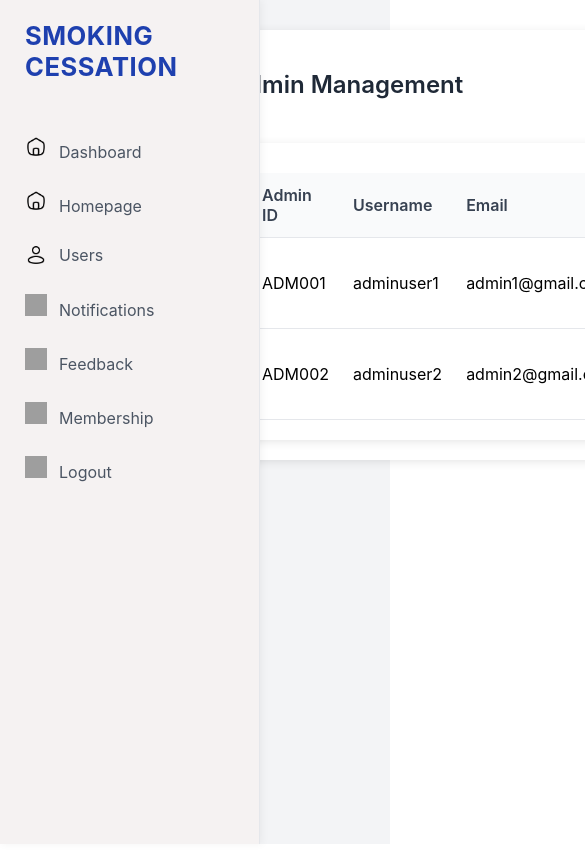
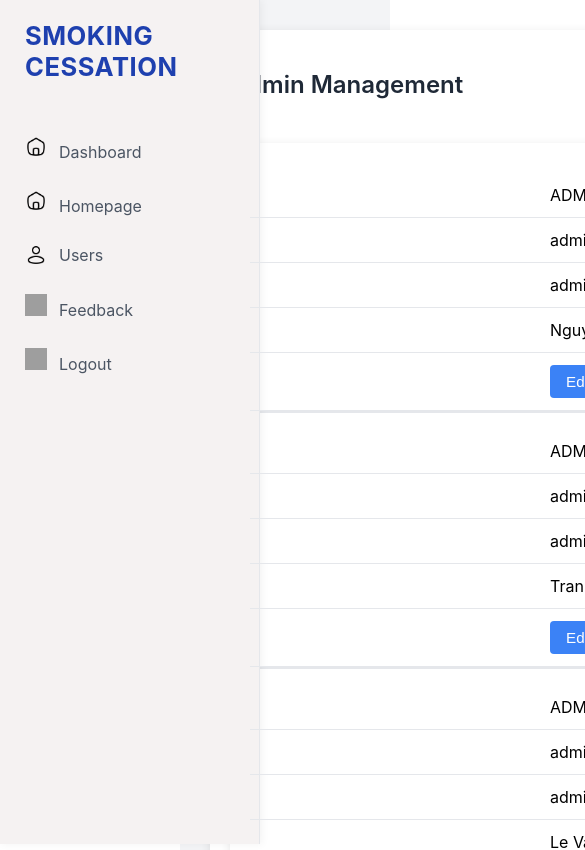
Before and after one commit to TuaaanAnhNguyen/SWP391-SU25-FE, an Angular app in the folder smoking-cessation/: page /admin-dashboard/admins in a window 390 px wide. Shown: the top 850 px of the page, 585 px wide, since content can reach past the window. Built offline with nearby package versions, Linux system fonts and the light colour scheme; grey boxes are pictures that could not be loaded.

Commit message:
update admin-admins
admin-members is in progress

```diff
--- a/smoking-cessation/src/app/admin-dashboard/admins/admin-admins.css
+++ b/smoking-cessation/src/app/admin-dashboard/admins/admin-admins.css
@@ -26,7 +26,9 @@
   transition: background 0.2s;
 }
 
-.add-admin-btn img, .delete-button img, .edit-button img {
+.add-admin-btn img,
+.delete-button img,
+.edit-button img {
   width: 22px;
   height: 22px;
 }
@@ -38,7 +40,7 @@
 .admins-table-wrapper {
   background: #fff;
   border-radius: 8px;
-  box-shadow: 0 2px 10px rgba(0,0,0,0.1);
+  box-shadow: 0 2px 10px rgba(0, 0, 0, 0.1);
   padding: 20px;
   margin-top: 10px;
 }
@@ -92,3 +94,56 @@
 .delete-button:hover {
   background-color: #c81e1e;
 }
+
+.table-responsive {
+  width: 100%;
+  overflow-x: auto;
+}
+
+.admins-table {
+  width: 100%;
+  border-collapse: collapse;
+  margin-top: 10px;
+  min-width: 600px;
+}
+
+@media (max-width: 700px) {
+
+  .admins-table,
+  .admins-table thead,
+  .admins-table tbody,
+  .admins-table th,
+  .admins-table td,
+  .admins-table tr {
+    display: block;
+    width: 100%;
+  }
+
+  .admins-table thead {
+    display: none;
+  }
+
+  .admins-table tr {
+    margin-bottom: 1rem;
+    border-bottom: 2px solid #e5e7eb;
+  }
+
+  .admins-table td {
+    position: relative;
+    padding-left: 50%;
+    text-align: left;
+    border: none;
+    border-bottom: 1px solid #e5e7eb;
+  }
+
+  .admins-table td:before {
+    position: absolute;
+    left: 1rem;
+    top: 0.75rem;
+    width: 45%;
+    white-space: nowrap;
+    font-weight: bold;
+    color: #374151;
+    content: attr(data-label);
+  }
+}
--- a/smoking-cessation/src/app/admin-dashboard/admins/admin-admins.html
+++ b/smoking-cessation/src/app/admin-dashboard/admins/admin-admins.html
@@ -17,21 +17,11 @@
       </tr>
     </thead>
     <tbody>
-      <tr>
-        <td>ADM001</td>
-        <td>adminuser1</td>
-        <td>admin1&#64;gmail.com</td>
-        <td>Nguyen Van A</td>
-        <td>
-          <button class="action-button edit-button">Edit</button>
-          <button class="action-button delete-button">Delete</button>
-        </td>
-      </tr>
-      <tr>
-        <td>ADM002</td>
-        <td>adminuser2</td>
-        <td>admin2&#64;gmail.com</td>
-        <td>Tran Thi B</td>
+      <tr *ngFor="let admin of admins">
+        <td>{{ admin.id }}</td>
+        <td>{{ admin.username }}</td>
+        <td>{{ admin.email }}</td>
+        <td>{{ admin.fullName }}</td>
         <td>
           <button class="action-button edit-button">Edit</button>
           <button class="action-button delete-button">Delete</button>
--- a/smoking-cessation/src/app/admin-dashboard/admins/admin-admins.ts
+++ b/smoking-cessation/src/app/admin-dashboard/admins/admin-admins.ts
@@ -1,15 +1,40 @@
 import { Component } from '@angular/core';
 import { CommonModule } from '@angular/common';
-import { RouterLink } from '@angular/router';
+
+interface Admin {
+  id: string;
+  username: string;
+  email: string;
+  fullName: string;
+}
 
 @Component({
   selector: 'app-admin-admins',
   standalone: true,
-  imports: [CommonModule, RouterLink],
+  imports: [CommonModule],
   templateUrl: './admin-admins.html',
   styleUrls: ['./admin-admins.css'],
 })
 
 export class AdminAdmins {
-
+  admins: Admin[] = [
+    {
+      id: 'ADM001',
+      username: 'adminuser1',
+      email: 'admin1@gmail.com',
+      fullName: 'Nguyen Van A',
+    },
+    {
+      id: 'ADM002',
+      username: 'adminuser2',
+      email: 'admin2@gmail.com',
+      fullName: 'Tran Thi B',
+    },
+    {
+      id: 'ADM003',
+      username: 'adminuser3',
+      email: 'admin3@gmail.com',
+      fullName: 'Le Van C',
+    },
+  ];
 }
--- a/smoking-cessation/src/app/admin-dashboard/members/admin-members.css
+++ b/smoking-cessation/src/app/admin-dashboard/members/admin-members.css
@@ -0,0 +1,149 @@
+.members-header {
+  display: flex;
+  justify-content: space-between;
+  align-items: center;
+  margin-bottom: 24px;
+}
+
+.members-header h2 {
+  font-size: 1.5rem;
+  color: #1f2937;
+  font-weight: 600;
+}
+
+.add-admin-btn {
+  display: flex;
+  align-items: center;
+  background-color: #2563eb;
+  color: #fff;
+  border: none;
+  border-radius: 4px;
+  padding: 10px 20px;
+  font-size: 1rem;
+  font-weight: 500;
+  cursor: pointer;
+  gap: 8px;
+  transition: background 0.2s;
+}
+
+.add-admin-btn img,
+.delete-button img,
+.edit-button img {
+  width: 22px;
+  height: 22px;
+}
+
+.add-admin-btn:hover {
+  background-color: #1e40af;
+}
+
+.members-table-wrapper {
+  background: #fff;
+  border-radius: 8px;
+  box-shadow: 0 2px 10px rgba(0, 0, 0, 0.1);
+  padding: 20px;
+  margin-top: 10px;
+}
+
+.members-table {
+  width: 100%;
+  border-collapse: collapse;
+  margin-top: 10px;
+}
+
+.members-table th,
+.members-table td {
+  padding: 12px;
+  text-align: left;
+  border-bottom: 1px solid #e5e7eb;
+}
+
+.members-table th {
+  background: #f9fafb;
+  font-weight: 600;
+  color: #374151;
+}
+
+.members-table tbody tr:hover {
+  background-color: #f3f4f6;
+}
+
+.action-button {
+  padding: 8px 16px;
+  border: none;
+  border-radius: 4px;
+  cursor: pointer;
+  font-size: 0.95rem;
+  margin-right: 6px;
+}
+
+.edit-button {
+  background-color: #3b82f6;
+  color: #fff;
+}
+
+.edit-button:hover {
+  background-color: #2563eb;
+}
+
+.delete-button {
+  background-color: #ef4444;
+  color: #fff;
+}
+
+.delete-button:hover {
+  background-color: #c81e1e;
+}
+
+.table-responsive {
+  width: 100%;
+  overflow-x: auto;
+}
+
+.members-table {
+  width: 100%;
+  border-collapse: collapse;
+  margin-top: 10px;
+  min-width: 600px;
+}
+
+@media (max-width: 700px) {
+
+  .members-table,
+  .members-table thead,
+  .members-table tbody,
+  .members-table th,
+  .members-table td,
+  .members-table tr {
+    display: block;
+    width: 100%;
+  }
+
+  .members-table thead {
+    display: none;
+  }
+
+  .members-table tr {
+    margin-bottom: 1rem;
+    border-bottom: 2px solid #e5e7eb;
+  }
+
+  .members-table td {
+    position: relative;
+    padding-left: 50%;
+    text-align: left;
+    border: none;
+    border-bottom: 1px solid #e5e7eb;
+  }
+
+  .members-table td:before {
+    position: absolute;
+    left: 1rem;
+    top: 0.75rem;
+    width: 45%;
+    white-space: nowrap;
+    font-weight: bold;
+    color: #374151;
+    content: attr(data-label);
+  }
+}
--- a/smoking-cessation/src/app/admin-dashboard/members/admin-members.ts
+++ b/smoking-cessation/src/app/admin-dashboard/members/admin-members.ts
@@ -1,16 +1,41 @@
-
 import { Component } from '@angular/core';
 import { CommonModule } from '@angular/common';
 import { RouterLink } from '@angular/router';
 
+interface Member {
+  id: string;
+  username: string;
+  email: string;
+  fullName: string;
+}
+
 @Component({
   selector: 'app-admin-members',
   standalone: true,
-  imports: [CommonModule, RouterLink],
+  imports: [CommonModule],
   templateUrl: './admin-members.html',
   styleUrls: ['./admin-members.css'],
 })
 
 export class AdminMembers {
-
+  members: Member[] = [
+    {
+      id: 'MB001',
+      username: 'member1',
+      email: 'member1@gmail.com',
+      fullName: 'Nguyen Van D',
+    },
+    {
+      id: 'MB002',
+      username: 'member2',
+      email: 'member2@gmail.com',
+      fullName: 'Tran Thi E',
+    },
+    {
+      id: 'MB003',
+      username: 'member3',
+      email: 'member3@gmail.com',
+      fullName: 'Le Van F',
+    },
+  ];
 }
--- a/smoking-cessation/src/app/sidebar/sidebar.html
+++ b/smoking-cessation/src/app/sidebar/sidebar.html
@@ -55,7 +55,7 @@
         </li>
       </ul>
     </li>
-    <li class="sidebar-menu-item">
+    <!-- <li class="sidebar-menu-item">
       <a [routerLink]="['/admin-dashboard', 'notifications']">
         <img
           src="https://cdn.jsdelivr.net/npm/lucide-static@latest/icons/bell.svg"
@@ -64,7 +64,7 @@
         />
         <span>Notifications</span>
       </a>
-    </li>
+    </li> -->
     <li class="sidebar-menu-item">
       <a [routerLink]="['/admin-dashboard', 'feedback']">
         <img
@@ -75,7 +75,7 @@
         <span>Feedback</span>
       </a>
     </li>
-    <li class="sidebar-menu-item">
+    <!-- <li class="sidebar-menu-item">
       <a [routerLink]="['/admin-dashboard', 'membership']">
         <img
           src="https://cdn.jsdelivr.net/npm/lucide-static@latest/icons/credit-card.svg"
@@ -84,7 +84,7 @@
         />
         <span>Membership</span>
       </a>
-    </li>
+    </li> -->
     <li class="sidebar-menu-item sidebar-bottom-item">
       <a [routerLink]="['/login']">
         <img
```
Also changed, not shown: smoking-cessation/src/app/sidebar/sidebar.css (line endings or trailing spaces), 1 other file (tests, documents, lock files or other folders).
